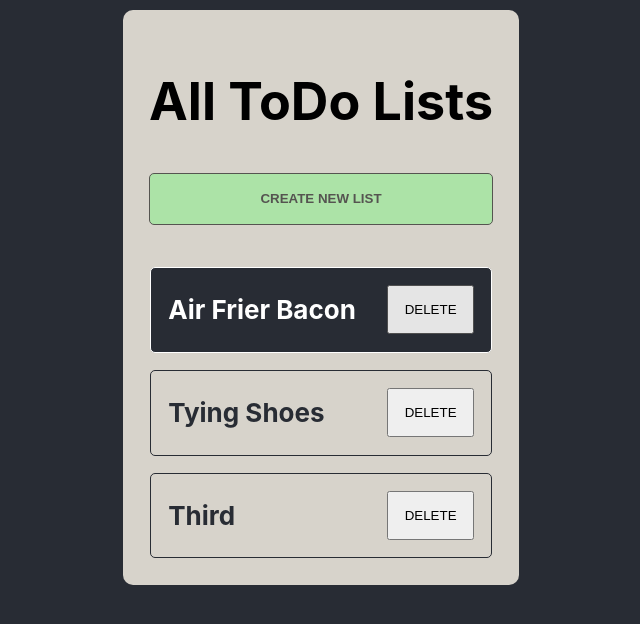
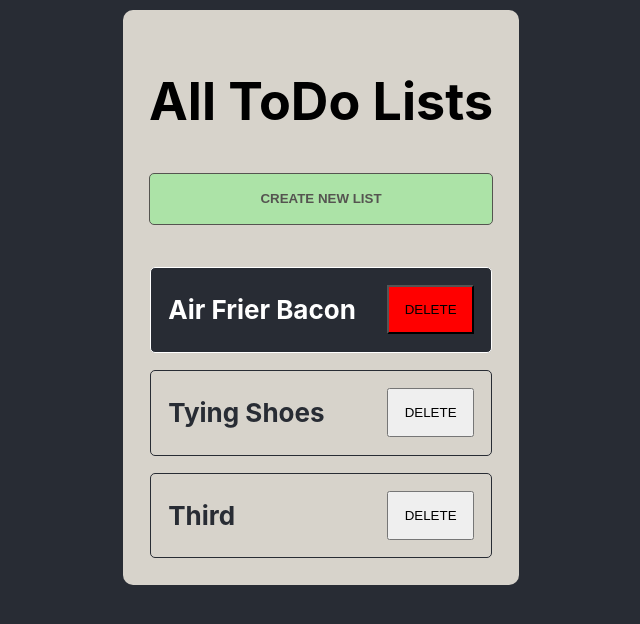
Before and after one commit to MotorcycleEnjoyer/ToDoList-Frontend, a React (Create React App) app in the folder todo-frontend/: page / in a window 1280 px wide. In both pictures the pointer is over the button 749 px from the left and 309 px from the top of the page. Shown: the top 624 px of the page, without its empty margins (319-959 px from the left). Built offline with nearby package versions, Linux system fonts and the light colour scheme.

Commit message:
make delete button hover red

```diff
--- a/todo-frontend/src/App.css
+++ b/todo-frontend/src/App.css
@@ -75,6 +75,10 @@ button{
   margin-bottom: auto;
   max-width: 300px;
   overflow: hidden;
+}
+
+.masterList--container--elements > button:hover{
+  background-color: red;
 }
 
 #titleContainerEditing{
```
